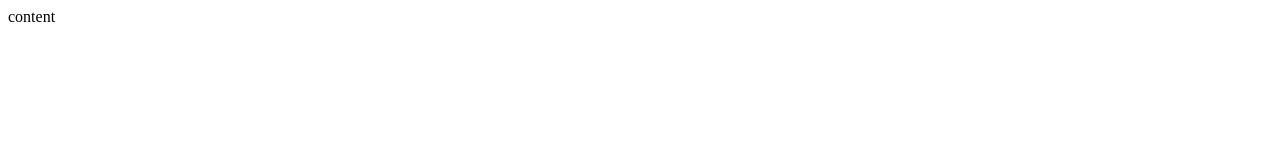
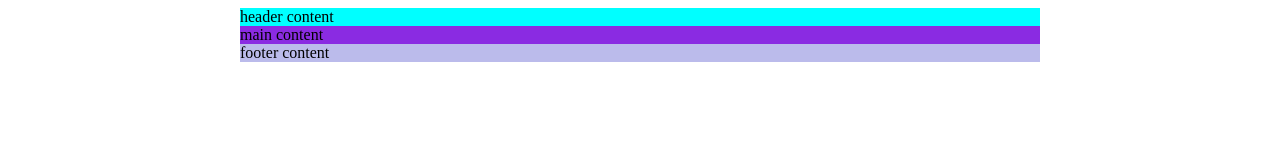
Before and after one commit to M1r4cl38/astronautas, a website: page index.html in a window 1280 px wide. Drawn offline with Linux system fonts and the light colour scheme.

Commit message:
Layout structure and design #1

```diff
--- a/index.html
+++ b/index.html
@@ -13,8 +13,20 @@
     <link rel="mask-icon" href="./favicon/safari-pinned-tab.svg" color="#5bbad5">
     <meta name="msapplication-TileColor" content="#da532c">
     <meta name="theme-color" content="#ffffff">
+    <link rel="stylesheet" href="./main.css">
 </head>
 <body>
-    content
+    <header>
+    header content
+    </header>
+
+    <main>
+    main content
+    </main>
+
+    <footer>
+    footer content
+    </footer>
+
 </body>
 </html>
--- a/main.css
+++ b/main.css
@@ -1,11 +1,18 @@
+header,
+main,
+footer {
+    width: 800px;
+    margin-left: calc((100% - 800px) / 2);
+}
+
 header {
-
+    background-color: aqua;
 }
 
 main {
-
+    background-color: blueviolet;
 }
 
 footer {
-
+    background-color: rgb(187, 187, 235);
 }
```
